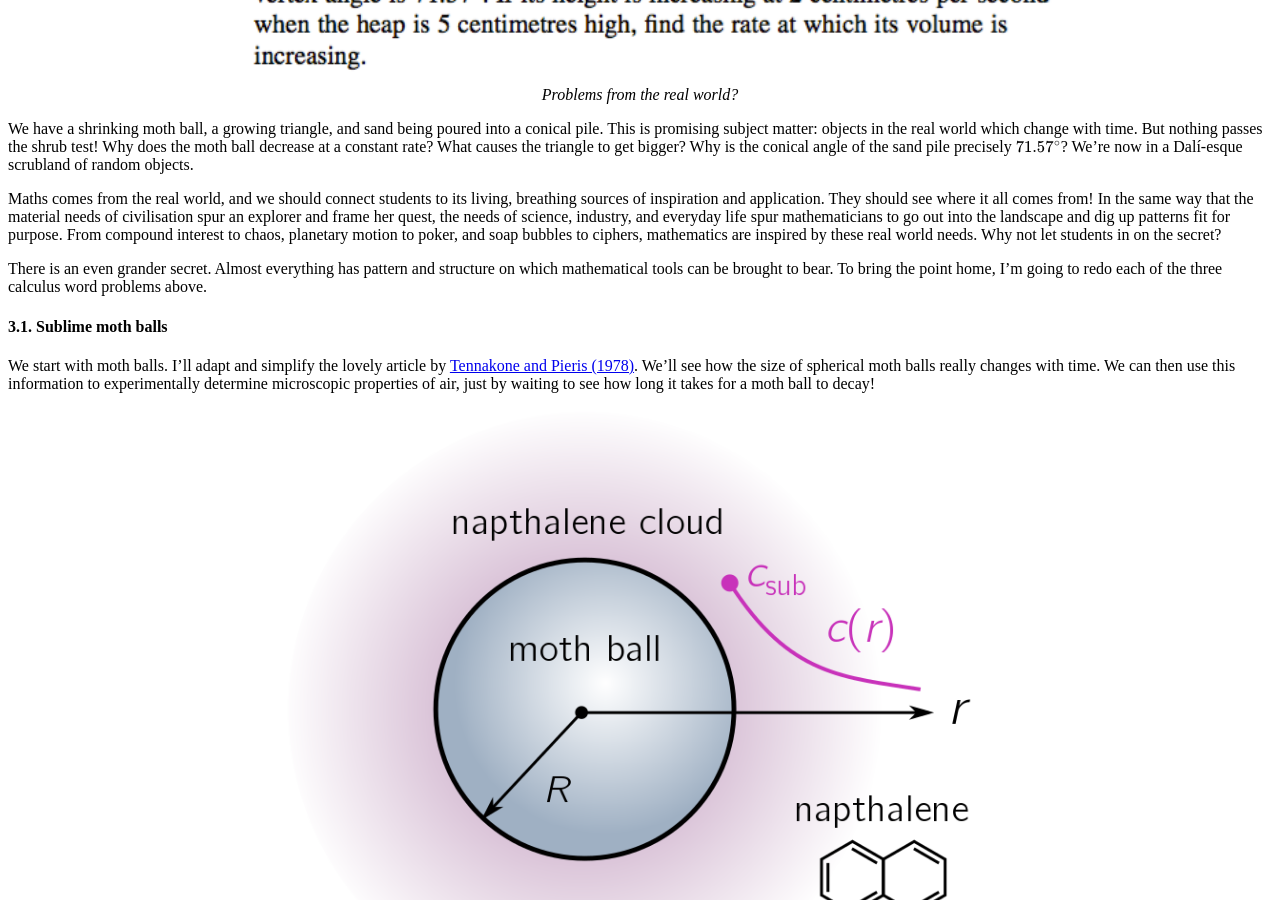
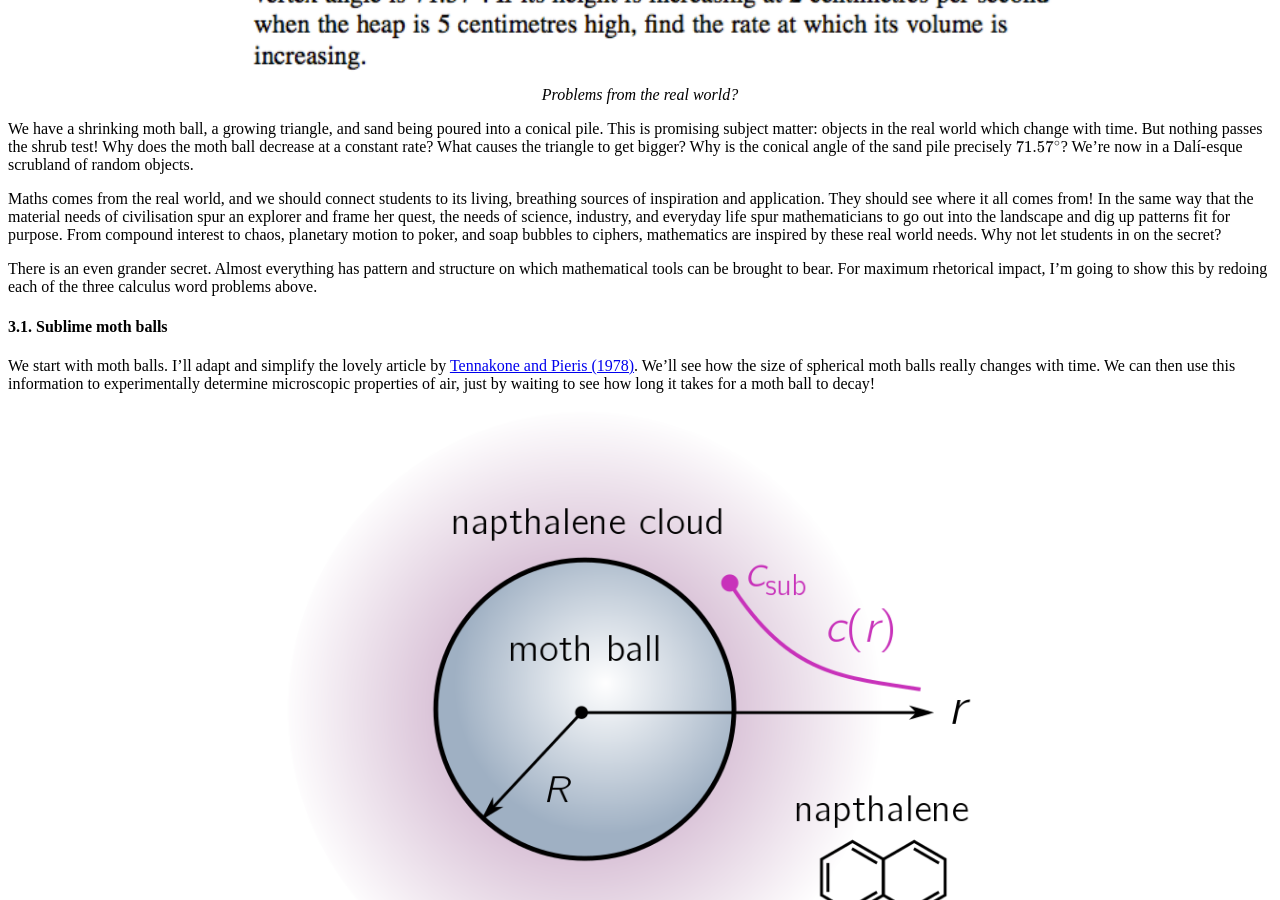
Before and after one commit to hapax/hapax.github.io, a Jekyll site: the page built from assets/teaching.md, in a window 1280 px wide and 900 px high, scrolled down 13363 px. Built offline with Jekyll 4.4.1, drawn with Linux system fonts in a browser that asks for light colours; our own code applies the rules of GitHub Pages for plain Markdown files; formulas are drawn with MathJax 3; a script that is not in the unit is left out.

Commit message:
Update teaching.md

```diff
--- a/assets/teaching.md
+++ b/assets/teaching.md
@@ -736,8 +736,8 @@ Why not let students in on the secret?
 There is an even grander secret.
 Almost everything has pattern and structure on which mathematical
 tools can be brought to bear.
-To bring the point home, I'm going to redo each of the three calculus
-word problems above.
+For maximum rhetorical impact, I'm going to show this by redoing each
+of the three calculus word problems above.
 
 #### 3.1. Sublime moth balls <a id="sec-3-1" name="sec-3-1"></a>
 
```
